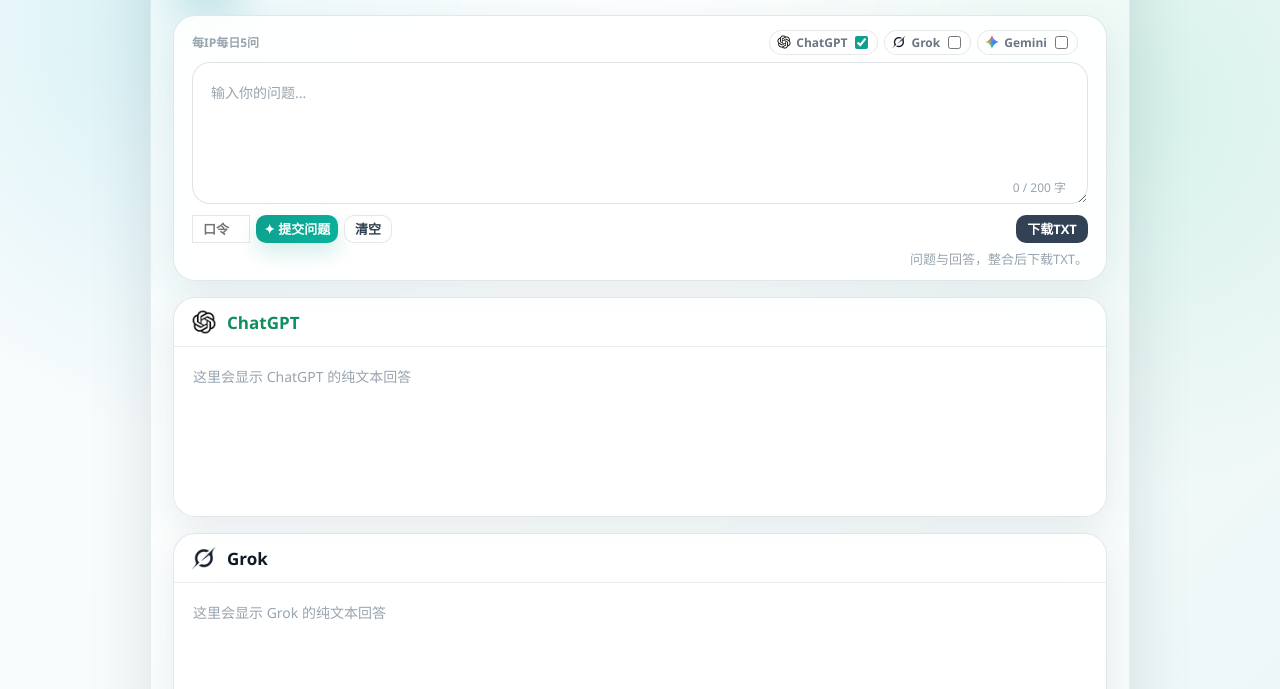
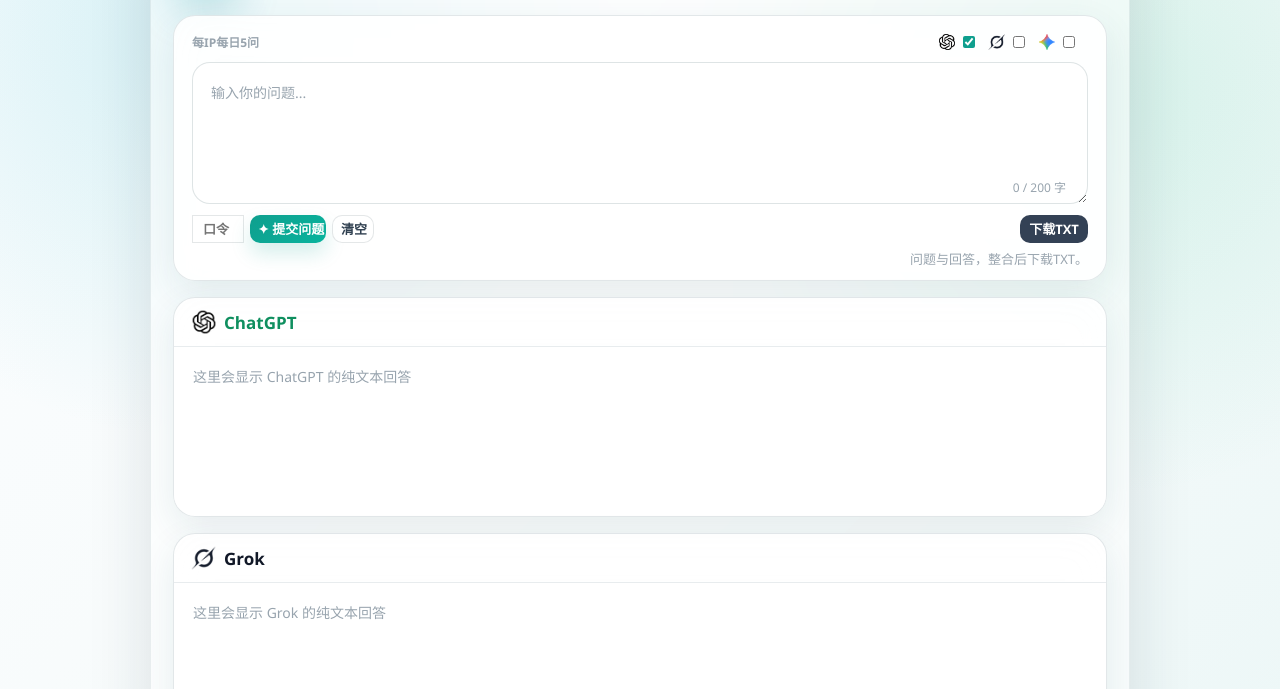
Before and after one commit to tsukukiku/3LLM, a plain HTML site: page index.html in a window 1280 px wide. Shown: the part 111-800 px from the top of the page. Drawn offline with Linux system fonts and the light colour scheme.

Commit message:
Add files via upload

```diff
--- a/index.html
+++ b/index.html
@@ -33,17 +33,14 @@
                 <div class="model-picks" aria-label="选择模型">
                   <label>
                     <img src="./assets/chatgpt-32.png" alt="" />
-                    <span>ChatGPT</span>
                     <input type="checkbox" name="model" value="gpt" checked />
                   </label>
                   <label>
                     <img src="./assets/grok-32.png" alt="" />
-                    <span>Grok</span>
                     <input type="checkbox" name="model" value="grok" />
                   </label>
                   <label>
                     <img src="./assets/gemini-32.png" alt="" />
-                    <span>Gemini</span>
                     <input type="checkbox" name="model" value="gemini" />
                   </label>
                 </div>
--- a/style.css
+++ b/style.css
@@ -140,9 +140,10 @@ h1 {
 .model-title {
   display: flex;
   align-items: center;
-  gap: 9px;
+  gap: 6px;
   min-width: 0;
   font-weight: 850;
+  flex: 0 0 auto;
 }
 
 .section-title {
@@ -154,38 +155,41 @@ h1 {
   color: var(--muted-2);
   font-size: 12px;
   font-weight: 800;
+  white-space: nowrap;
 }
 
 .model-picks {
   display: flex;
   align-items: center;
-  gap: 6px;
+  gap: 9px;
   margin-left: auto;
+  flex: 0 0 auto;
 }
 
 .model-picks label {
   height: 25px;
   display: flex;
   align-items: center;
-  gap: 4px;
-  padding: 0 6px;
-  border: 1px solid rgba(50, 70, 80, 0.12);
-  border-radius: 999px;
-  background: rgba(255, 255, 255, 0.66);
+  gap: 2px;
+  padding: 0;
+  border: 0;
+  border-radius: 0;
+  background: transparent;
   color: var(--muted);
   font-size: 11px;
   font-weight: 850;
+  white-space: nowrap;
 }
 
 .model-picks img {
-  width: 16px;
-  height: 16px;
+  width: 20px;
+  height: 20px;
   object-fit: contain;
 }
 
 .model-picks input {
-  width: 13px;
-  height: 13px;
+  width: 12px;
+  height: 12px;
   accent-color: var(--teal);
 }
 
@@ -264,7 +268,7 @@ textarea:focus {
 }
 
 .passcode {
-  width: 58px;
+  width: 52px;
   height: 28px;
   border: 1px solid rgba(50, 70, 80, 0.13);
   border-radius: 0;
@@ -303,20 +307,20 @@ button:disabled {
 }
 
 .primary {
-  width: 82px;
+  width: 76px;
   background: linear-gradient(135deg, var(--teal), #08b39d);
   box-shadow: 0 10px 20px rgba(15, 159, 142, 0.18);
 }
 
 .secondary {
-  width: 48px;
+  width: 42px;
   background: rgba(255, 255, 255, 0.72);
   border: 1px solid rgba(50, 70, 80, 0.13);
   color: #314151;
 }
 
 .export {
-  width: 72px;
+  width: 68px;
   background: var(--slate);
 }
 
@@ -425,8 +429,9 @@ button:disabled {
   }
 
   .model-picks {
-    width: 100%;
-    margin-left: 34px;
-    flex-wrap: wrap;
+    width: auto;
+    margin-left: auto;
+    flex-wrap: nowrap;
+    gap: 7px;
   }
 }
```
